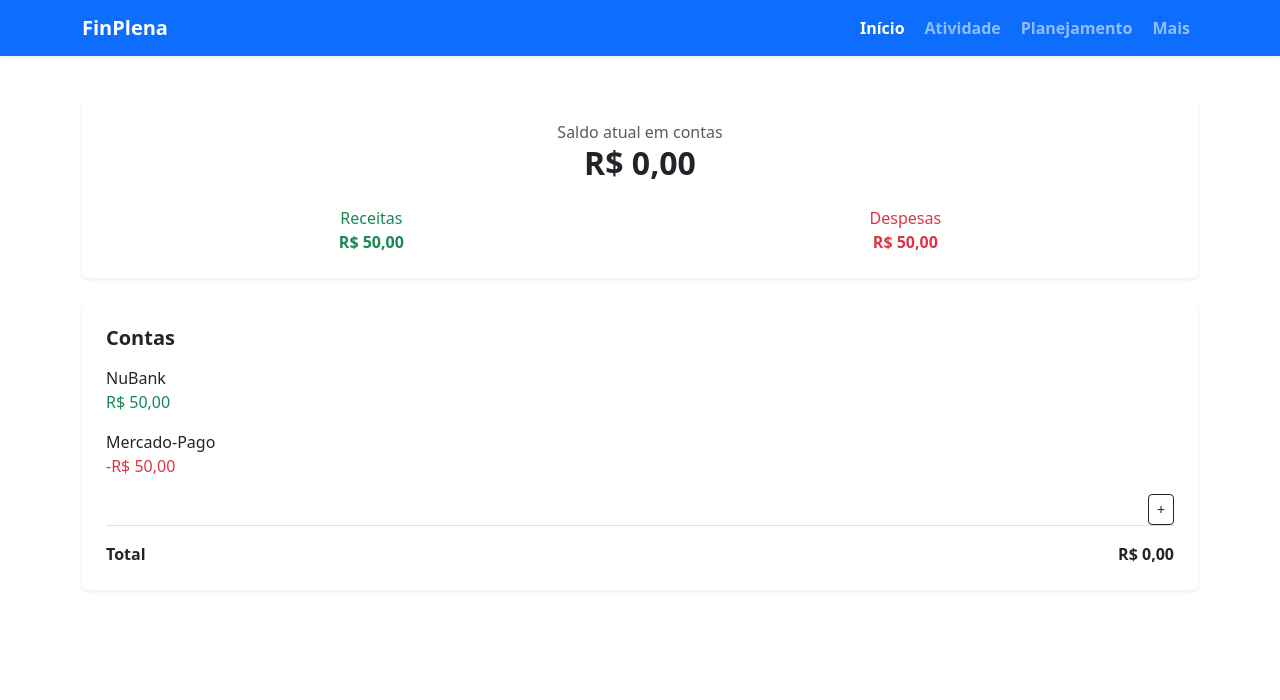
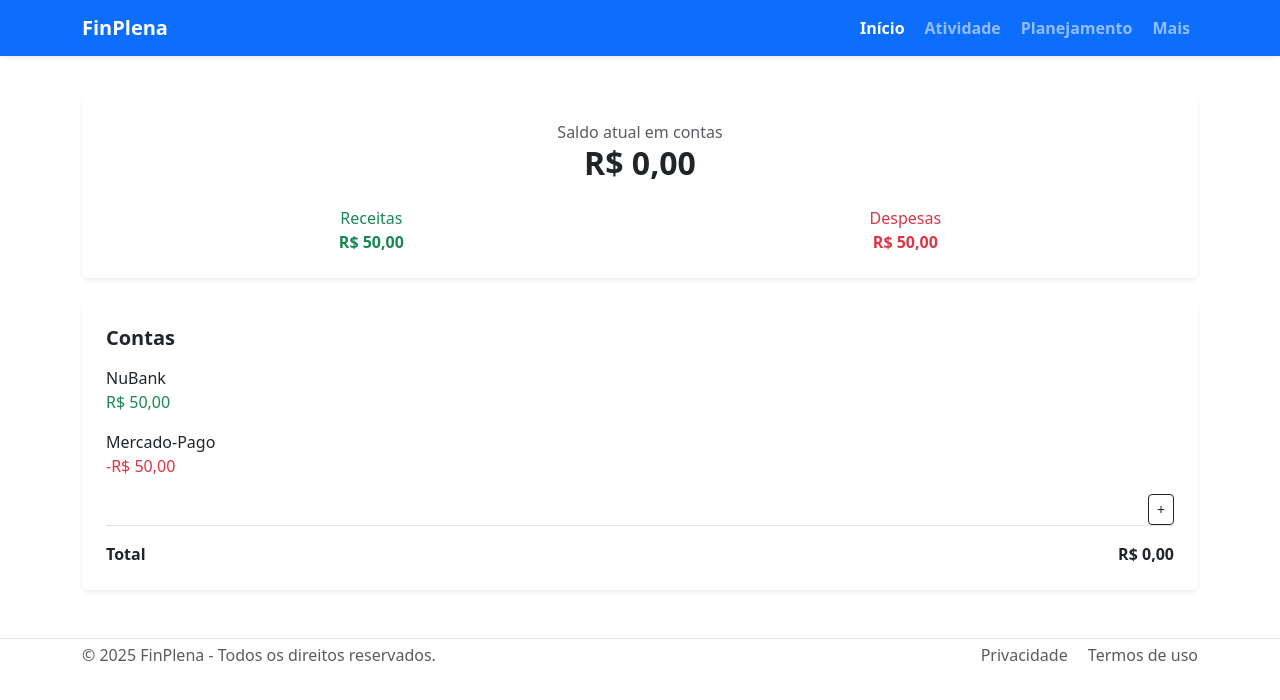
Before and after one commit to m-Botelho/Projeto-FIntech, a plain HTML site: page index.html in a window 1280 px wide. Drawn offline with nearby package versions, Linux system fonts and the light colour scheme.

Commit message:
feat: Created footer

```diff
--- a/index.html
+++ b/index.html
@@ -89,6 +89,25 @@
         <div>R$ 0,00</div>
       </div>
     </section>
+</main>
+
+  <script src="https://cdn.jsdelivr.net/npm/bootstrap@5.3.3/dist/js/bootstrap.bundle.min.js"></script>
+
+  <!-- Footer -->
+    <footer class="footer mt-auto py-1 bg-white border-top">
+        <div class="container d-flex justify-content-between align-items-center">
+            <span class="text-muted">© 2025 FinPlena - Todos os direitos reservados.</span>
+            <div>
+                <a href="#" class="text-muted me-3 text-decoration-none">Privacidade</a>
+                <a href="#" class="text-muted text-decoration-none">Termos de uso</a>
+            </div>
+        </div>
+    </footer>
+
+</body>
+
+</html>
+
 
 
 </body>
```
